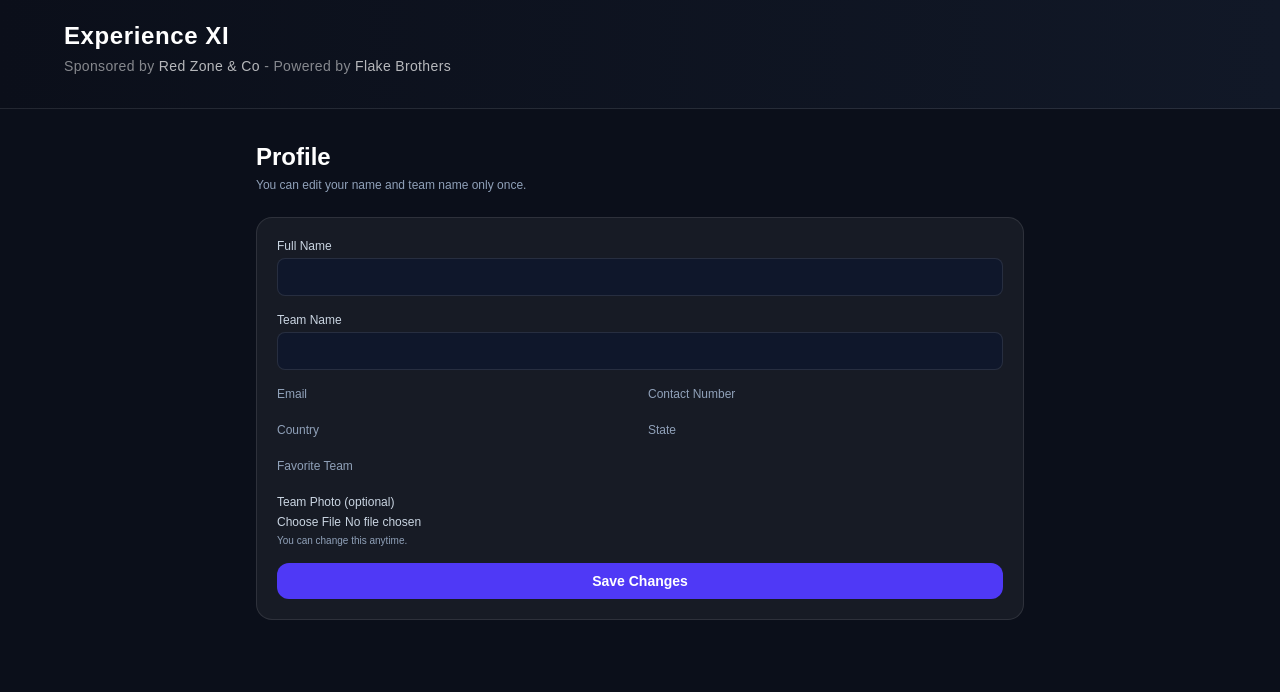
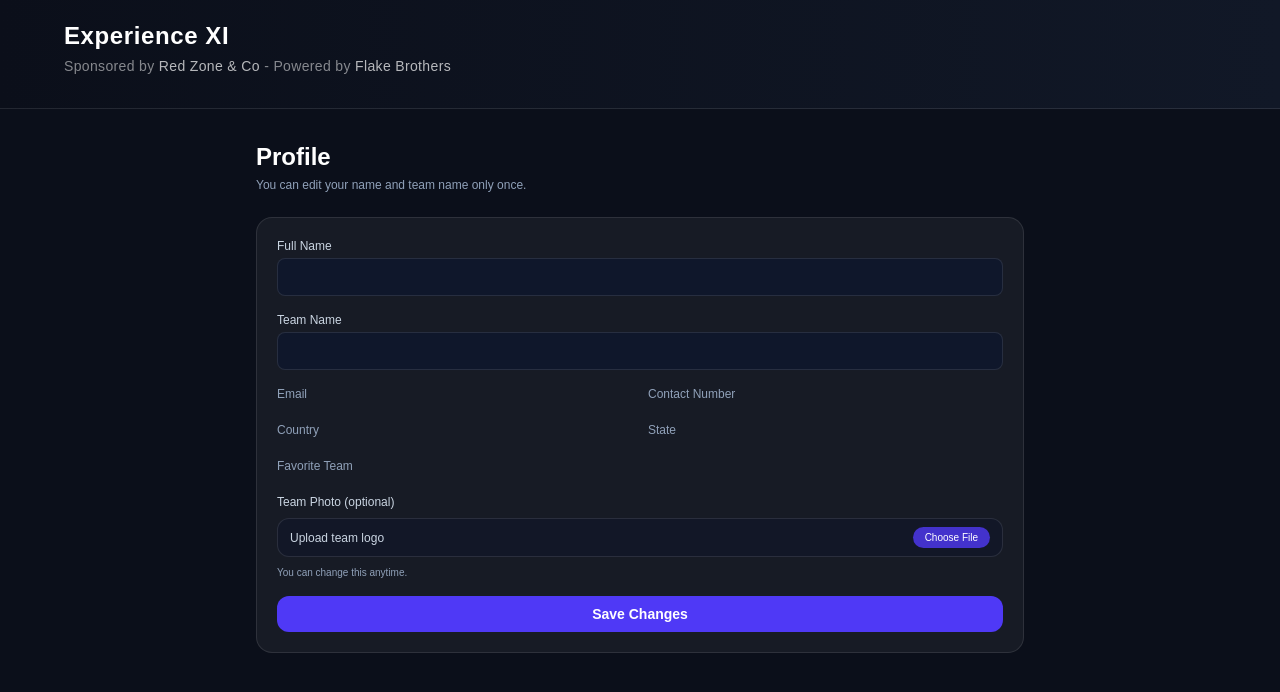
Before and after one commit to Curious-Dev-Dee/fantasy-t20wc-frontend, a Next.js app: page /profile in a window 1280 px wide. Shown: the top 692 px of the page. Built offline with nearby package versions, Linux system fonts and the light colour scheme; no server answers.

Commit message:
Improve profile photo upload UI and enable save on photo change

```diff
--- a/app/profile/page.tsx
+++ b/app/profile/page.tsx
@@ -11,11 +11,13 @@ export default function ProfilePage() {
   const [teamName, setTeamName] = useState("");
   const [message, setMessage] = useState<string | null>(null);
   const [photoPreview, setPhotoPreview] = useState<string | null>(null);
+  const [photoDirty, setPhotoDirty] = useState(false);
 
   useEffect(() => {
     setFullName(profile.full_name || "");
     setTeamName(profile.team_name || "");
     setPhotoPreview(profile.team_photo_url || null);
+    setPhotoDirty(false);
   }, [profile.full_name, profile.team_name]);
 
   const canEditName = !profile.full_name_edit_used;
@@ -54,6 +56,7 @@ export default function ProfilePage() {
     });
 
     setMessage("Profile updated.");
+    setPhotoDirty(false);
   };
 
   if (loading) {
@@ -70,12 +73,14 @@ export default function ProfilePage() {
     const file = event.target.files?.[0];
     if (!file) {
       setPhotoPreview(profile.team_photo_url || null);
+      setPhotoDirty(false);
       return;
     }
     const reader = new FileReader();
     reader.onload = () => {
       const result = reader.result?.toString() || null;
       setPhotoPreview(result);
+      setPhotoDirty(true);
     };
     reader.readAsDataURL(file);
   };
@@ -148,18 +153,24 @@ export default function ProfilePage() {
             </div>
           </div>
 
-          <label className="block text-xs text-slate-300">
-            Team Photo (optional)
-            <input
-              type="file"
-              accept="image/*"
-              onChange={handlePhotoChange}
-              className="mt-1 w-full text-xs text-slate-300"
-            />
-            <span className="mt-1 block text-[10px] text-slate-400">
+          <div className="space-y-2">
+            <div className="text-xs text-slate-300">Team Photo (optional)</div>
+            <label className="flex items-center justify-between gap-3 rounded-xl border border-white/10 bg-slate-900/60 px-3 py-2 text-xs text-slate-200 cursor-pointer">
+              <span className="text-slate-300">Upload team logo</span>
+              <span className="rounded-full bg-indigo-600/80 px-3 py-1 text-[10px] text-white">
+                Choose File
+              </span>
+              <input
+                type="file"
+                accept="image/*"
+                onChange={handlePhotoChange}
+                className="hidden"
+              />
+            </label>
+            <div className="text-[10px] text-slate-400">
               You can change this anytime.
-            </span>
-          </label>
+            </div>
+          </div>
           {photoPreview && (
             <img
               src={photoPreview}
@@ -171,7 +182,7 @@ export default function ProfilePage() {
           <button
             onClick={handleSave}
             className="w-full rounded-xl bg-indigo-600 py-2 text-sm font-semibold disabled:opacity-60"
-            disabled={!canEditName && !canEditTeam}
+            disabled={!canEditName && !canEditTeam && !photoDirty}
           >
             Save Changes
           </button>
```
